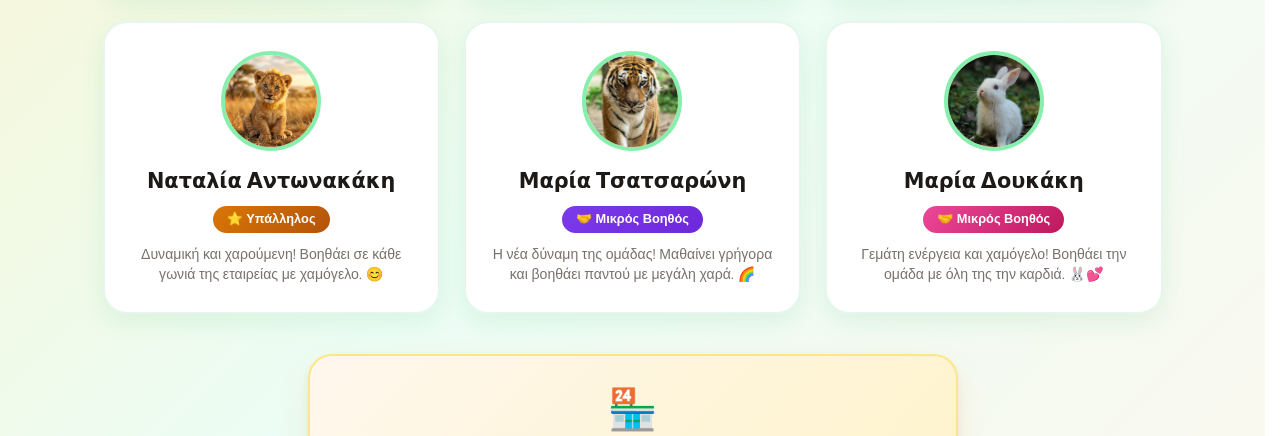
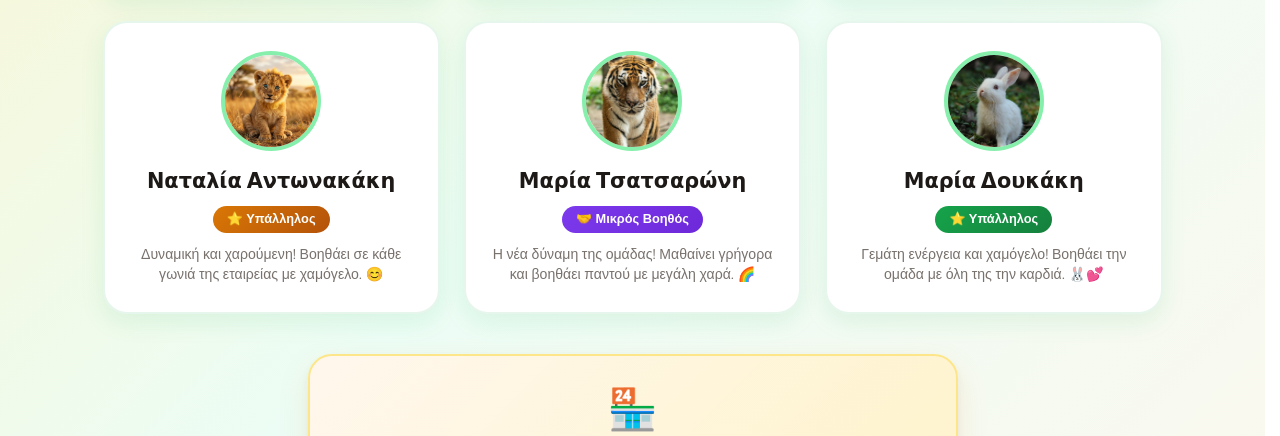
Before and after one commit to ppetrospapadakis/phaistos-fai-gr, a website: page about.html in a window 1280 px wide. Shown: the part 664-1100 px from the top of the page. Drawn offline with nearby package versions, Linux system fonts and the light colour scheme.

Commit message:
Fix: Μαρία Δουκάκη role -> Υπάλληλος

```diff
--- a/about.html
+++ b/about.html
@@ -114,7 +114,7 @@
                 <img src="employees/maria_d.jpg" alt="Μαρία Δουκάκη"
                      class="employee-avatar" style="object-fit:cover;">
                 <div class="employee-name">Μαρία Δουκάκη</div>
-                <span class="role-badge" style="background:linear-gradient(135deg,#EC4899,#BE185D);">🤝 Μικρός Βοηθός</span>
+                <span class="role-badge" style="background:linear-gradient(135deg,#16A34A,#15803D);">⭐ Υπάλληλος</span>
                 <p style="color:var(--text-muted);font-size:0.88rem;margin-top:12px;line-height:1.4;">
                     Γεμάτη ενέργεια και χαμόγελο! Βοηθάει την ομάδα με όλη της την καρδιά. 🐰💕
                 </p>
```
